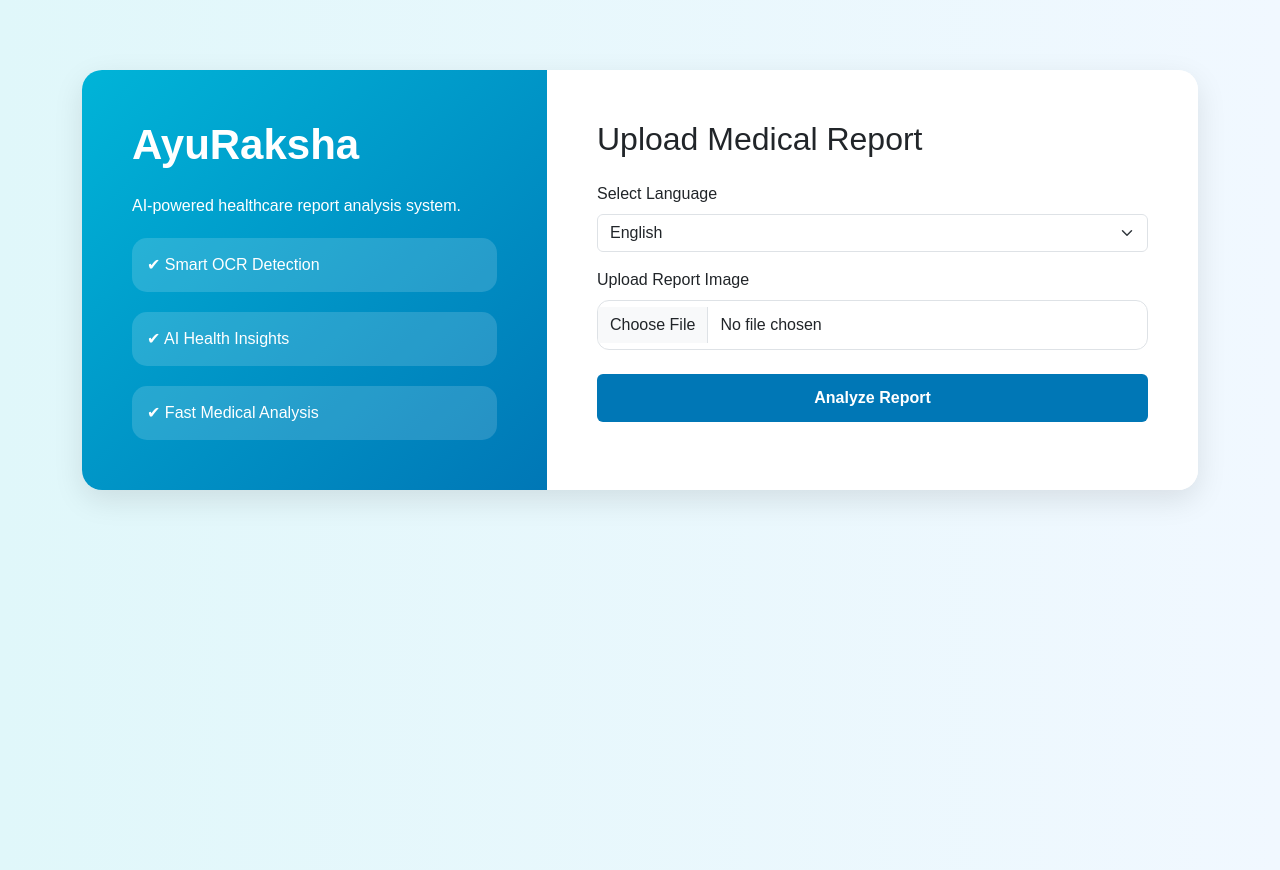
After one commit to harshit700707/ayuraksha, a Flask app: page /api/lab/upload-report in a window 1280 px wide. The commit adds this page. Run offline with Flask 3, Linux system fonts and the light colour scheme.

Commit message:
updated AyuRaksha AI UI and OCR

```diff
--- a/api/labs.py
+++ b/api/labs.py
@@ -6,8 +6,46 @@ from werkzeug.security import generate_password_hash
 from database.models import db, Lab, Test, LabBooking, LabBookingItem
 from utils import validate_gst, validate_phone, success_response, error_response, generate_booking_id
 from utils.whatsapp import send_lab_booking_confirmation
+import os
+import pytesseract
+
+from PIL import Image
+from werkzeug.utils import secure_filename
+
+from flask import request, render_template
+
+from ai.report_analyzer import analyze_report
 
 labs_bp = Blueprint('labs', __name__)
+BASE_DIR = os.path.dirname(os.path.abspath(__file__))
+UPLOAD_FOLDER = os.path.join(BASE_DIR,'..' ,'static','uploads')
+
+
+@labs_bp.route('/upload-report', methods=['GET', 'POST'])
+def upload_report():
+    if request.method == 'POST':
+        file = request.files['report']
+
+        language = request.form.get('language')
+
+        filename = secure_filename(file.filename)
+
+        filepath = os.path.join(UPLOAD_FOLDER, filename)
+
+        file.save(filepath)
+
+        image = Image.open(filepath)
+
+        extracted_text = pytesseract.image_to_string(image)
+
+        ai_result = analyze_report(filepath, language)
+
+        return render_template(
+            'report_result.html',
+            result=ai_result
+        )
+    return render_template('upload_report.html')
+
 
 
 @labs_bp.route('/register', methods=['POST'])
--- a/app.py
+++ b/app.py
@@ -276,6 +276,6 @@ def seed_demo_data():
 if __name__ == '__main__':
     with app.app_context():
         db.create_all()
-        db.init_app(app)
+        #db.init_app(app)
         seed_demo_data()
     app.run(debug=True, host='0.0.0.0', port=5000)
--- a/templates/base.html
+++ b/templates/base.html
@@ -29,6 +29,8 @@
     <a href="/labconnect">LabConnect</a>
     <a href="/ambulance">Ambulance</a>
     <a href="/icuguard">ICU Guard</a>
+    <a href="/api/lab/upload-report">AI Report</a>
+
   </div>
   <div class="nav-actions">
     <span id="locationDisplay" class="nav-location">
--- /dev/null
+++ b/templates/upload_report.html
@@ -0,0 +1,138 @@
+<!DOCTYPE html>
+<html lang="en">
+<head>
+    <meta charset="UTF-8">
+    <meta name="viewport" content="width=device-width, initial-scale=1.0">
+    <title>AyuRaksha AI Analysis</title>
+
+    <link href="https://cdn.jsdelivr.net/npm/bootstrap@5.3.3/dist/css/bootstrap.min.css" rel="stylesheet">
+
+    <style>
+
+        body{
+            background: linear-gradient(to right,#e0f7fa,#f1f8ff);
+            font-family: Arial, sans-serif;
+            min-height:100vh;
+        }
+
+        .main-card{
+            margin-top:70px;
+            border:none;
+            border-radius:20px;
+            box-shadow:0px 10px 30px rgba(0,0,0,0.1);
+            overflow:hidden;
+        }
+
+        .left-side{
+            background: linear-gradient(to bottom right,#00b4d8,#0077b6);
+            color:white;
+            padding:50px;
+        }
+
+        .left-side h1{
+            font-weight:bold;
+            font-size:42px;
+        }
+
+        .right-side{
+            padding:50px;
+            background:white;
+        }
+
+        .upload-btn{
+            background:#0077b6;
+            border:none;
+            padding:12px;
+            font-weight:bold;
+        }
+
+        .upload-btn:hover{
+            background:#023e8a;
+        }
+
+        .form-control{
+            padding:12px;
+            border-radius:12px;
+        }
+
+        .feature-box{
+            margin-top:20px;
+            padding:15px;
+            background:rgba(255,255,255,0.15);
+            border-radius:15px;
+        }
+
+    </style>
+</head>
+
+<body>
+
+<div class="container">
+
+    <div class="card main-card">
+
+        <div class="row g-0">
+
+            <div class="col-md-5 left-side">
+
+                <h1>AyuRaksha</h1>
+
+                <p class="mt-4">
+                    AI-powered healthcare report analysis system.
+                </p>
+
+                <div class="feature-box">
+                    ✔ Smart OCR Detection
+                </div>
+
+                <div class="feature-box">
+                    ✔ AI Health Insights
+                </div>
+
+                <div class="feature-box">
+                    ✔ Fast Medical Analysis
+                </div>
+
+            </div>
+
+            <div class="col-md-7 right-side">
+
+                <h2 class="mb-4">Upload Medical Report</h2>
+
+                <form action="/api/lab/upload-report" method="POST" enctype="multipart/form-data">
+
+                    <div class="mb-3">
+                        <label class="form-label">Select Language</label>
+
+                        <select class="form-select" name="language">
+
+                            <option value="English">English</option>
+                            <option value="Hindi">Hindi</option>
+
+                        </select>
+                    </div>
+
+                    <div class="mb-4">
+
+                        <label class="form-label">Upload Report Image</label>
+
+                        <input type="file" class="form-control" name="report">
+
+                    </div>
+
+                    <button type="submit" class="btn btn-primary w-100 upload-btn">
+                        Analyze Report
+                    </button>
+
+                </form>
+
+            </div>
+
+        </div>
+
+    </div>
+
+</div>
+
+</body>
+</html>
```
Also changed, not shown: ai/report_analyzer.py (added, +54 -0 lines), database/models.py (+12 -0 lines), templates/report_result.html (added, +78 -0 lines), ai/risk_predictor.py (added), ai/translator.py (added), ai/voice_engine.py (added), instance/ayuraksha.db, static/uploads/images.jpg (added).
